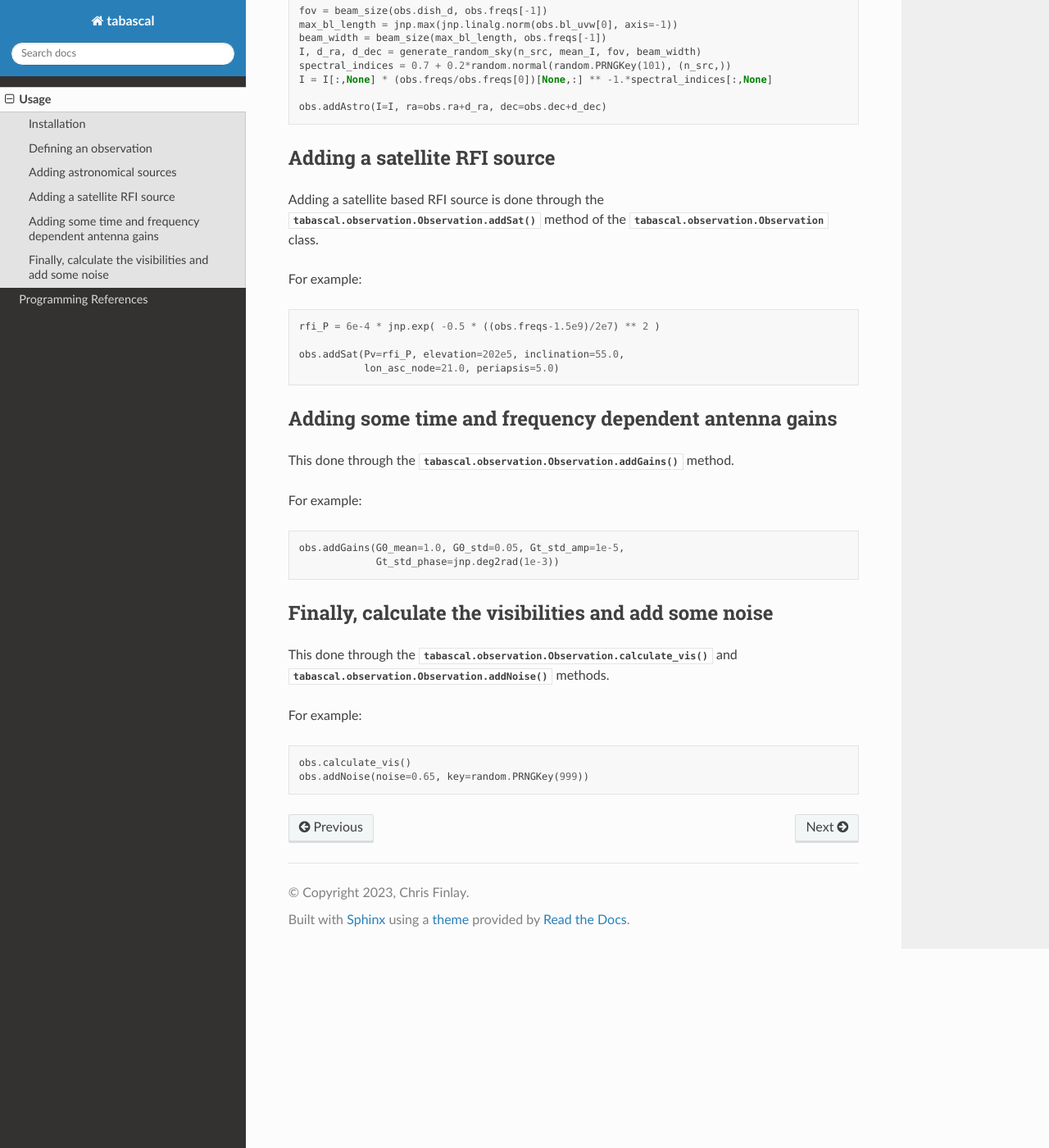
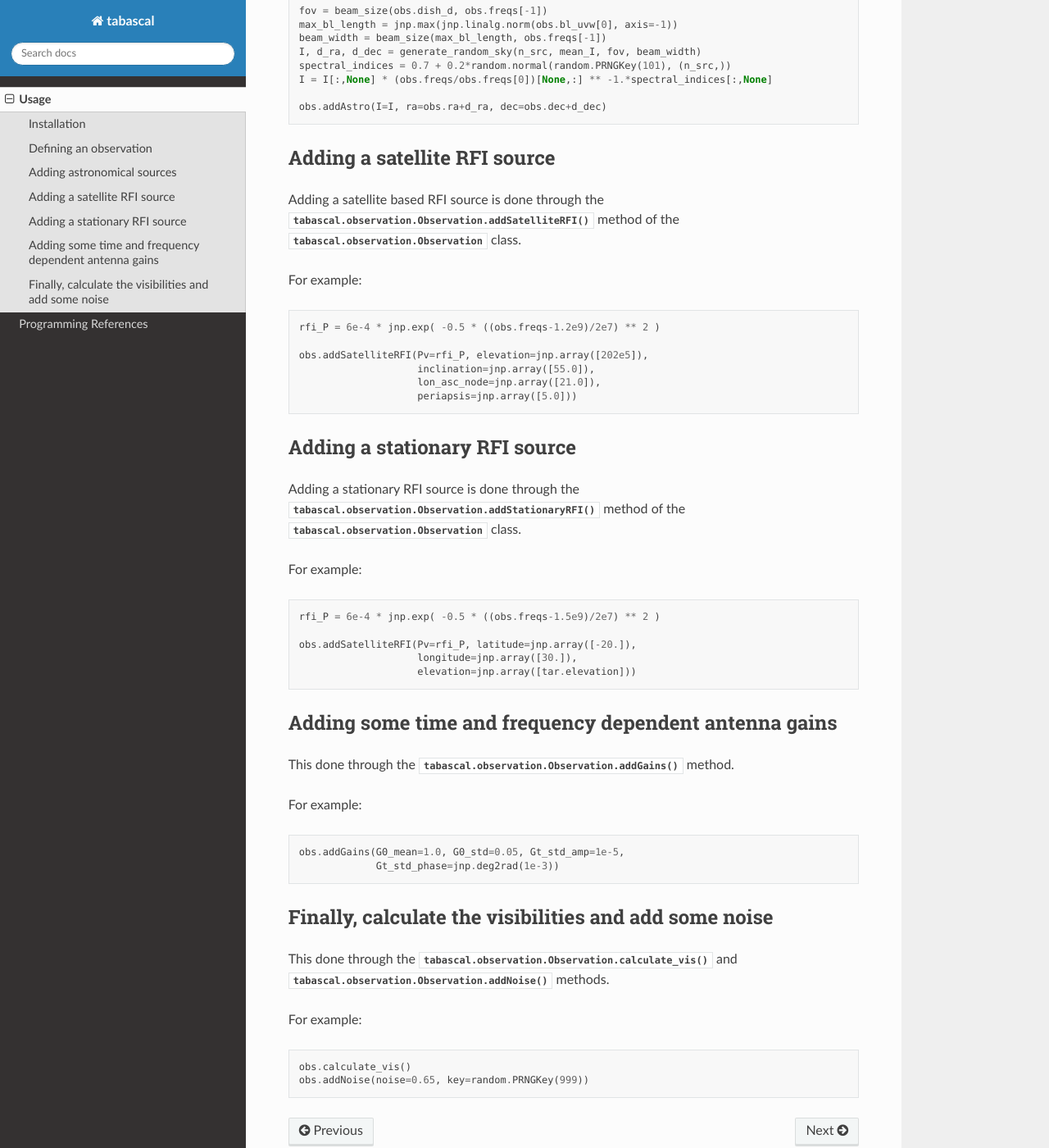
Before and after one commit to chrisfinlay/tabascal, a Sphinx documentation site: the page built from docs/usage.rst, in a window 1280 px wide and 1400 px high, scrolled down 978 px. Shown: the whole window at 82% size. Built offline with Sphinx 7.4.7 and the Read the Docs theme 2.0.0, drawn with Linux system fonts in a browser that asks for light colours.

Commit message:
Updated docs to include changes to new RFI class.

```diff
--- a/docs/api.rst
+++ b/docs/api.rst
@@ -8,7 +8,9 @@ Observation Class
 
 .. automethod:: tabascal.observation.Observation.addAstro
 
-.. automethod:: tabascal.observation.Observation.addSat
+.. automethod:: tabascal.observation.Observation.addSatelliteRFI
+
+.. automethod:: tabascal.observation.Observation.addStationaryRFI
 
 .. automethod:: tabascal.observation.Observation.addGains
 
--- a/docs/usage.rst
+++ b/docs/usage.rst
@@ -61,7 +61,25 @@ Adding a satellite RFI source
 -----------------------------
 
 Adding a satellite based RFI source is done through the
-:py:meth:`tabascal.observation.Observation.addSat` method of the
+:py:meth:`tabascal.observation.Observation.addSatelliteRFI` method of the
+:py:class:`tabascal.observation.Observation` class.
+
+For example:
+
+.. code-block:: python
+
+    rfi_P = 6e-4 * jnp.exp( -0.5 * ((obs.freqs-1.2e9)/2e7) ** 2 )
+
+    obs.addSatelliteRFI(Pv=rfi_P, elevation=jnp.array([202e5]),
+                        inclination=jnp.array([55.0]),
+                        lon_asc_node=jnp.array([21.0]),
+                        periapsis=jnp.array([5.0]))
+
+Adding a stationary RFI source
+------------------------------
+
+Adding a stationary RFI source is done through the
+:py:meth:`tabascal.observation.Observation.addStationaryRFI` method of the
 :py:class:`tabascal.observation.Observation` class.
 
 For example:
@@ -70,8 +88,9 @@ For example:
 
     rfi_P = 6e-4 * jnp.exp( -0.5 * ((obs.freqs-1.5e9)/2e7) ** 2 )
 
-    obs.addSat(Pv=rfi_P, elevation=202e5, inclination=55.0,
-               lon_asc_node=21.0, periapsis=5.0)
+    obs.addSatelliteRFI(Pv=rfi_P, latitude=jnp.array([-20.]),
+                        longitude=jnp.array([30.]),
+                        elevation=jnp.array([tar.elevation]))
 
 Adding some time and frequency dependent antenna gains
 ------------------------------------------------------
```
